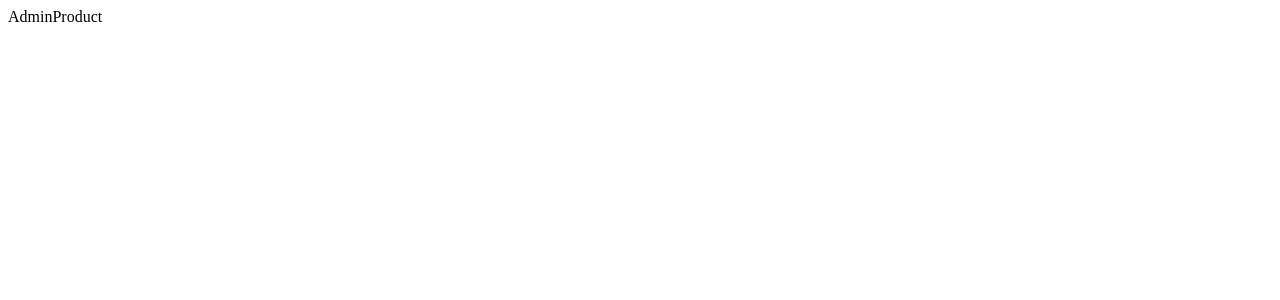
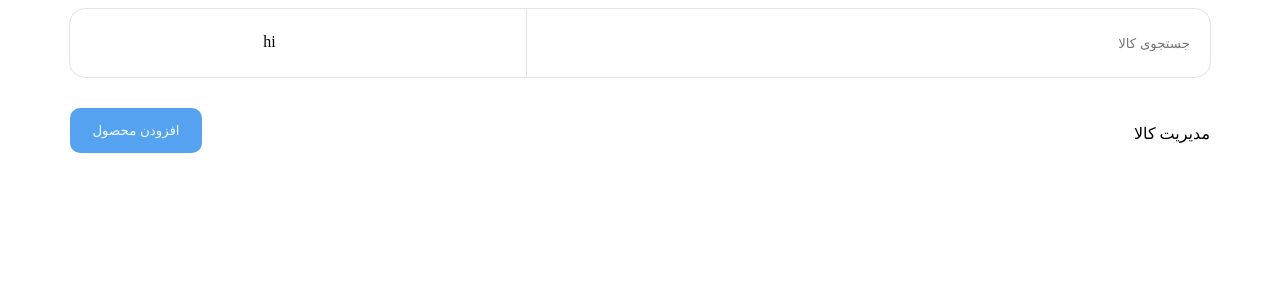
Before and after one commit to aliikm/admin-panel, a React (Vite) app: page /adminproduct in a window 1280 px wide. Shown: the top 300 px of the page. Built offline with nearby package versions, Linux system fonts and the light colour scheme.

Commit message:
ejad safheye admin panel va dokme afzodan mahsolat va ejad modal va input haye marbot va dokme enseraf piyade sazi shod va ejad context da component adminpanel.jsx va pas dadn be addproduct.jsx

```diff
--- a/package.json
+++ b/package.json
@@ -12,6 +12,7 @@
   "dependencies": {
     "react": "^19.2.0",
     "react-dom": "^19.2.0",
+    "react-hook-form": "^7.67.0",
     "react-icons": "^5.5.0",
     "react-router-dom": "^7.9.6"
   },
--- /dev/null
+++ b/src/components/Addproduct.jsx
@@ -0,0 +1,65 @@
+import { useState } from "react";
+import { useForm } from "react-hook-form";
+import { useContext } from "react";
+import { DataContext } from "../pages/AdminProduct";
+import React from "react";
+import styles from "../module.css/addproduct.module.css";
+const Addproduct = () => {
+  const { register, handleSubmit } = useForm();
+
+  const { closeHandler } = useContext(DataContext);
+
+  const onSubmit = (data) => {
+    console.log("formdata", data);
+  };
+
+  return (
+    <>
+      <div className={styles.container}>
+        <div className={styles.addproductmodal}>
+          <p>ایجاد محصول جدید</p>
+          <form action="" onSubmit={handleSubmit(onSubmit)}>
+            <label htmlFor="">نام کالا</label>
+            <input
+              type="text"
+              placeholder="نام کالا"
+              {...register("نام کالا")}
+            />
+            <label htmlFor="">تعداد موجودی</label>
+            <input
+              type="text"
+              placeholder="تعداد موجودی"
+              {...register("تعداد موجودی")}
+            />
+            <label htmlFor="">قیمت</label>
+            <input type="text" placeholder="قیمت" {...register("قیمت")} />
+            <div className={styles.buttongroup}>
+              <button
+                type="button"
+                onClick={closeHandler}
+                style={{
+                  background: "rgba(223, 223, 223, 1)",
+                  color: "rgba(40, 40, 40, 0.8)",
+                }}
+              >
+                انصراف
+              </button>
+
+              <button
+                type="submit"
+                style={{
+                  background: "rgba(85, 163, 240, 1)",
+                  color: "rgba(255, 255, 255, 1)",
+                }}
+              >
+                ایجاد
+              </button>
+            </div>
+          </form>
+        </div>
+      </div>
+    </>
+  );
+};
+
+export default Addproduct;
--- /dev/null
+++ b/src/module.css/addproduct.module.css
@@ -0,0 +1,56 @@
+.container {
+  position: fixed;
+  top: 0;
+  left: 0;
+  width: 100%;
+  height: 100%;
+  backdrop-filter: blur(3px);
+  display: flex;
+  justify-content: center;
+  align-items: center;
+}
+.addproductmodal {
+  display: flex;
+  width: 460px;
+  height: 448px;
+  border: none;
+  border-radius: 30px;
+  background-color: rgb(204, 54, 54);
+  box-sizing: border-box;
+}
+.addproductmodal form {
+  display: flex;
+  flex-direction: column;
+  align-items: center;
+  width: 100%;
+  position: fixed;
+  right: 0px;
+  top: 240px;
+  gap: 10px;
+}
+.addproductmodal form input {
+  direction: rtl;
+  margin: auto;
+  width: 398px;
+  height: 42px;
+  border: none;
+  border-radius: 15px;
+  background-color: rgba(242, 242, 242, 1);
+  box-sizing: border-box;
+  padding: 22px 15px 22px 15px;
+}
+.buttongroup {
+  position: fixed;
+ top: 500px;
+  display: flex;
+  justify-content: center;
+  gap: 20px; /* فاصله بین دکمه‌ها */
+  margin-top: 16px;
+}
+.buttongroup button {
+  width: 185px;
+  height: 42px;
+  border-radius: 10px;
+  border: none;
+  padding: 10px;
+}
--- /dev/null
+++ b/src/module.css/adminpage.module.css
@@ -0,0 +1,68 @@
+.searchcontainer {
+  display: flex;
+  margin: auto;
+  width: 1140px;
+  height: 68px;
+  border: 1px solid rgba(228, 228, 228, 1);
+  border-radius: 16px;
+  direction: rtl;
+  overflow: hidden;
+}
+.search {
+  display: flex;
+  width: 60%;
+  height: 100%;
+}
+.search form {
+  display: inline;
+  box-sizing: border-box;
+  width: 100%;
+  height: 68px;
+}
+.search form input {
+  justify-content: center;
+  align-items: center;
+  display: flex;
+  flex-direction: column;
+
+  width: 100%;
+  height: 48px;
+  margin-right: 10px;
+  margin-top: 10px;
+  padding: 10px;
+  box-sizing: border-box;
+  direction: rtl;
+  border: none;
+}
+.user {
+  display: flex;
+  width: 40%;
+  height: 100%;
+  border-right: 1px solid rgba(228, 228, 228, 1);
+}
+.user div{
+  display: flex;
+  margin-right: 250px;
+  margin-top: 8px;
+  width: 145px;
+  height: 52px;
+
+}
+.title{
+  width: 1140px;
+  display: flex;
+  position: relative;
+  top: 20px;
+  margin: auto;
+  justify-content: space-between;
+  padding: 10px;
+
+}
+.title button{
+  height: 45px;
+  width: 132px;
+  border: none;
+  border-radius: 10px;
+  background-color: rgba(85, 163, 240, 1);
+  color: azure;
+}
--- a/src/pages/AdminProduct.jsx
+++ b/src/pages/AdminProduct.jsx
@@ -1,9 +1,43 @@
-import React from 'react'
+import React from "react";
+import { createContext  } from "react";
+import { useState } from "react";
+import styles from "../module.css/adminpage.module.css";
+import Addproduct from "../components/Addproduct";
 
+export const DataContext = createContext();
 const AdminProduct = () => {
+  const [modaladdproduct, setModaladdproduct] = useState(null);
+  const closeHandler = () => {
+    setModaladdproduct(false);
+    console.log("ok")
+  };
   return (
-    <div>AdminProduct</div>
-  )
-}
+    <>
+      <div className={styles.container}>
+        <div className={styles.searchcontainer}>
+          <div className={styles.search}>
+            <form action="">
+              <input type="search" placeholder="جستجوی کالا" />
+            </form>
+          </div>
+          <div className={styles.user}>
+            <div>
+              <p>hi</p>
+            </div>
+          </div>
+        </div>
+        <div className={styles.title}>
+          <button onClick={() => setModaladdproduct(true)}>افزودن محصول</button>
+          <p>مدیریت کالا</p>
+        </div>
 
-export default AdminProduct
+      </div>
+      <DataContext.Provider value={{author : "alikm" ,closeHandler}}>
+        {modaladdproduct && <Addproduct />}
+
+      </DataContext.Provider>
+    </>
+  );
+};
+
+export default AdminProduct;
--- a/src/pages/Home.jsx
+++ b/src/pages/Home.jsx
@@ -7,6 +7,8 @@ import LoginModal from "../components/LoginModal";
 const Home = () => {
   const [modalSignUp, setModalSignUp] = useState(null);
   const [modallogin, setModallogin] = useState(null);
+
+
 
   const showsignupmodalHandler = () => {
     setModalSignUp(true);
```
Also changed, not shown: 1 other file (tests, documents, lock files or other folders).
